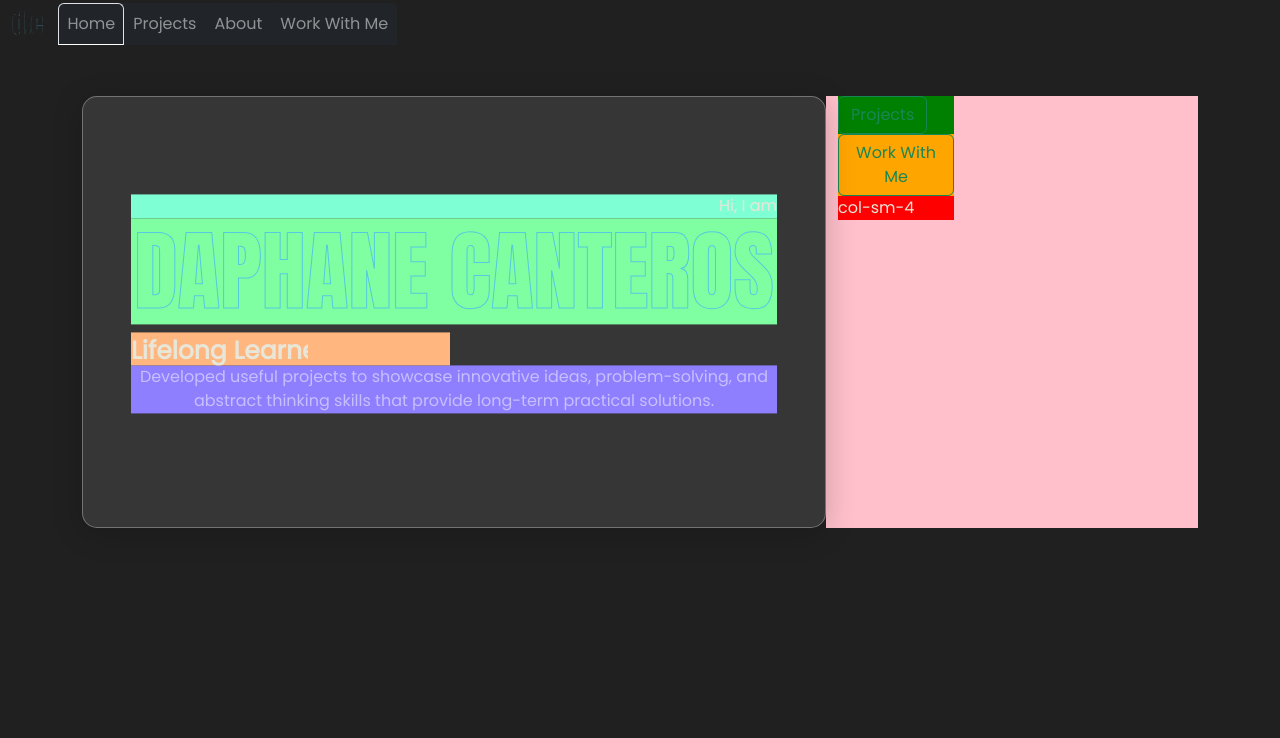
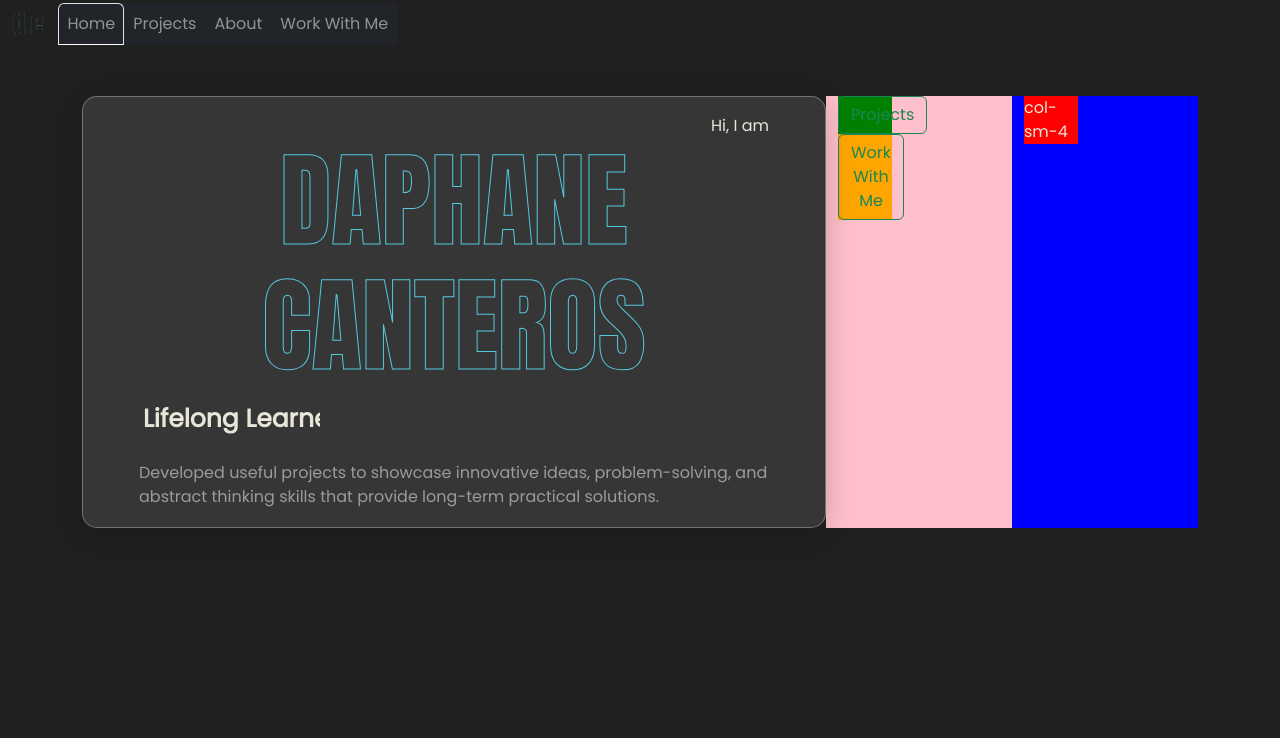
Before and after one commit to dmcanteros/portfolio-website, a website: page index.html in a window 1280 px wide. Shown: the top 738 px of the page. Drawn offline with nearby package versions, Linux system fonts and the light colour scheme.

Commit message:
Html updated

```diff
--- a/index.html
+++ b/index.html
@@ -46,31 +46,36 @@
             <div class="row" id="intro">
               <div class="col-sm-8 card p-5" data-tilt>
                 <div class="position-relative top-50 start-50 translate-middle " id="textBox">
-                  <div class="text-end" style="color: #E8E6D9; background-color: aquamarine;">Hi, I am</div>
-                  <h1 class="text-center" id="name" style="background-color: rgb(127, 255, 161);">DAPHANE CANTEROS</h1>
-                  <span class="type p-0" style="background-color: rgb(255, 182, 127);">
+                  <div class="text-end me-2" style="color: #E8E6D9;">Hi, I am</div>
+                  <h1 class="text-center" id="name">DAPHANE CANTEROS</h1>
+                  <span class="type p-1 ms-2"><!--In progress-->
                     <span>
                       <span style="font-size: 25px; color: #E8E6D9;"><strong>Front-End Web Developer</strong></span>
                       <span style="font-size: 25px; color: #E8E6D9;"><strong>Lifelong Learner</strong></span>
+                      <span style="font-size: 25px; color: #E8E6D9;"><strong>Machine Learning</strong></span>
                     </span>
                   </span>
-                  <p class="text-white-50 text-center" id="desc" style="background-color: rgb(142, 127, 255);">Developed useful projects to showcase innovative ideas, problem-solving, and abstract thinking skills that provide long-term practical solutions.</p>
+                  <p class="text-white-50 mt-4 ms-2 mb-0" id="desc">Developed useful projects to showcase innovative ideas, problem-solving, and abstract thinking skills that provide long-term practical solutions.</p>
                 </div>
               </div>
 
-              <div class="col-sm-4" style="background-color: pink;">
+              <div class="col col-lg-2" style="background-color: pink;">
                 <div class="col-sm-4" style="background-color: green;">
                   <button class="btn btn-outline-success" type="submit">Projects</button>
                 </div>
                 <div class="col-sm-4" style="background-color: orange;">
                   <button class="btn btn-outline-success" type="submit">Work With Me</button>
                 </div>
+              </div>
+
+              <div class="col col-lg-2" style="background-color: blue;">
                 <div class="col-sm-4" style="background-color: red;">col-sm-4</div>
               </div>
 
             </div>
           </div>
         </div>
+      </div>
 <!--Projects-->
         <div class="tab-pane fade" id="projects-tab-pane" role="tabpanel" aria-labelledby="projects-tab" tabindex="0">Hi...</div>
 <!--About-->
--- a/style.css
+++ b/style.css
@@ -34,7 +34,7 @@ body {
     height: 27rem;
 }
 #name {
-    font-size: 5.5rem;
+    font-size: 6.5rem;
     font-family: 'Anton';
     color: transparent;
     -webkit-text-stroke: 1px #55C9DF;
@@ -44,14 +44,13 @@ body {
     display:inline-block;
     vertical-align: bottom;
     white-space: nowrap;
-    /* Left spacing? */
-    padding-left: 2em;
 }
 .type > span {
     display:grid;
     overflow: hidden;
     height:2.1em;
 }
+/* Adjust typing animation? */
 .type span span {
   width:0%;
   max-width:max-content;
```
